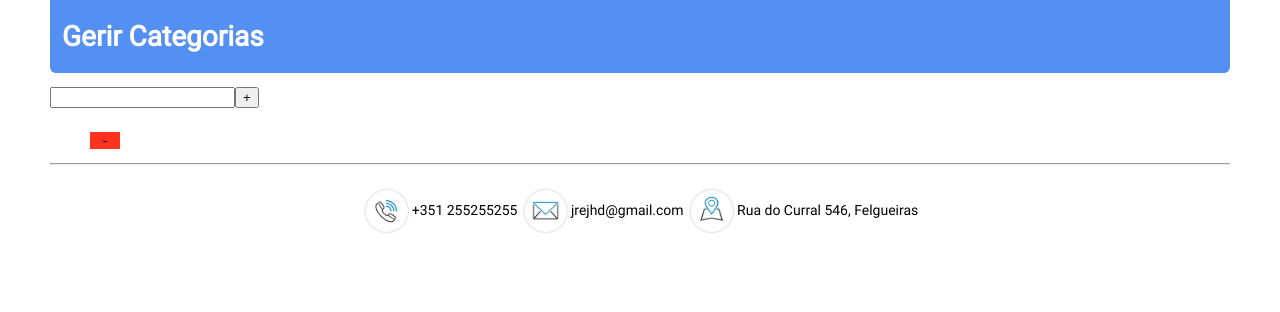
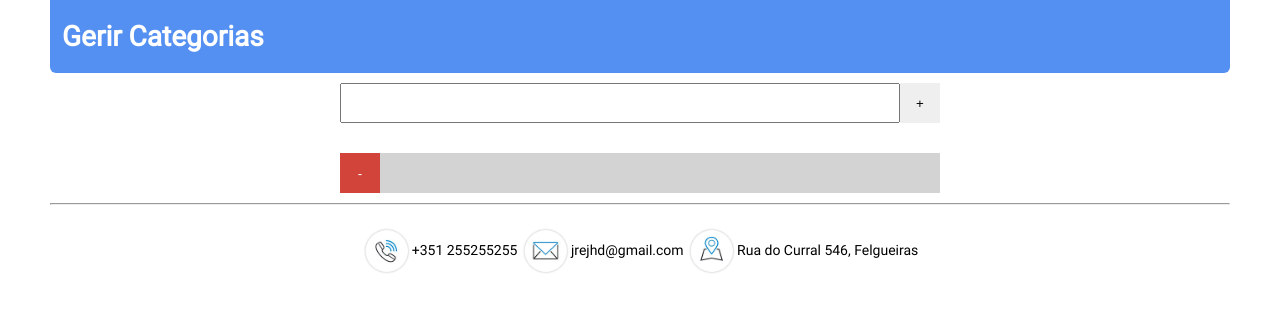
Before and after one commit to joseabernardes/documentos_abc, a PHP site: page /v_admin/manage-categories.php in a window 1280 px wide. Shown: the part 172-484 px from the top of the page. Run offline with PHP 8.4, Linux system fonts and the light colour scheme; tables that the repository leaves empty or names only in its code hold one stand-in row (values such as "Sample post"); data that the repository does not hold is empty.

Commit message:
GERIR CATEGORIAS OK!!

```diff
--- a/scripts/categories.js
+++ b/scripts/categories.js
@@ -1,7 +1,9 @@
 
-
+/*
+ * -------------------------------------- AJAX --------------------------------------
+ */
 function addCategories() {
-    var name = $("#addUser").val();
+    var name = $("#addCategory").val();
     $.post('../Application/Services/manageCategories.php', {name: name, type: 'add'}, function (data) {
         checkadd(data, name);
     }).fail(function () {
@@ -9,35 +11,6 @@ function addCategories() {
     });
 }
 
-function checkadd(data, name) {
-    if (data === 'false') {
-        $("#addUser").val($("#addUser").val());
-    } else {
-        $("#addUser").val('');
-        addCatDOM(data, name);
-
-    }
-}
-
-
-function addCatDOM(data, name) {
-    var button = $("<input></input>");
-    button.addClass("delete").attr("type", "button").attr("value", "-").attr("id", data).click(removeCatDOM);
-    var li = $("<li></li>");
-    li.addClass("cate").text(name);
-    li.prepend(button);
-    $("#ul").append(li);
-}
-
-function checkremove(data, event) {
-    if (data === 'true') {
-        removeCatDOM(event);
-    }
-}
-
-function removeCatDOM(event) {
-    $(event.target).parent().remove();
-}
 
 function removeCategories(event) {
     var id = $(event.target).attr("id");
@@ -47,7 +20,56 @@ function removeCategories(event) {
         }).fail(function () {
             alert("erro");
         });
+    }else{
+         checkremove('false', event);
     }
+}
+
+function checkadd(data, name) {
+    if (data === 'false') {
+        $("#addButton").css("box-shadow", "0px 0px 5px 1px red");
+        $("#addButton").css("color", "red");
+        setTimeout(function () {
+            $("#addButton").css("box-shadow", "none");
+            $("#addButton").css("color", "black");
+
+        }, 300);
+    } else {
+        $("#addCategory").val('');
+        addCatDOM(data, name);
+
+    }
+}
+function checkremove(data, event) {
+    if (data === 'false') {
+        $(event.target).css("box-shadow", "0px 0px 5px 1px red");
+        setTimeout(function () {
+             $(event.target).css("box-shadow", "none");
+
+        }, 300);
+    } else {
+        removeCatDOM(event);
+    }
+}
+
+/*
+ * --------------------------------- DOM ACCESS/CREATE ---------------------------------
+ */
+
+function addCatDOM(data, name) {
+    var button = $("<input></input>");
+    button.addClass("delete").attr("type", "button").attr("value", "-").attr("id", data).click(removeCategories);
+    var li = $("<li></li>");
+    li.addClass("cate").text(name);
+    li.prepend(button);
+    $("ul#manageCat").append(li);
+}
+/*
+ * --------------------------------- Event Handlers ---------------------------------
+ */
+
+function removeCatDOM(event) {
+    $(event.target).parent().remove();
 }
 
 
--- a/styles/style.css
+++ b/styles/style.css
@@ -350,6 +350,7 @@ form#document > div#sharedBox input[type=button]{
     border:none;
     width: 30px;
     cursor: pointer;
+    flex-shrink:0;
 }
 form#document > div#sharedBox input[type=button]:hover{
     opacity: 0.8;
@@ -362,6 +363,7 @@ form#document > div#sharedBox input[type=button]:focus{
 form#document > div#sharedBox input#addUser{
     width: 400px;
     border:none;
+    flex-shrink: 1;
 }
 
 form#document > div#sharedBox input#addUser:focus{
@@ -551,7 +553,7 @@ main#view-doc div#commentsBox div#newComment{
 
 main#view-doc div#commentsBox p{
     display: flex;
-         white-space: pre-line;
+    white-space: pre-line;
 }
 main#view-doc div#commentsBox p textarea{
     width: 600px;
@@ -652,15 +654,55 @@ main#view-doc div#commentsBox p#noComments{
 /*--------------Categorias---------*/
 
 .delete{
-    background-color: rgb(255,50,30);
+    background-color: rgb(210,68,58);
     border:none;
-    width: 30px;
+    height: 40px;
+    width: 40px;
     cursor: pointer;
-    margin: 10px 10px 0px 0px;
+    color: white;
+    margin-right: 5px;
+
+}
+ul#manageCat{
+    padding:0;
+    max-width: 600px;
+    margin: auto;
+}
+
+ul#manageCat li.cate{
+    list-style-type: none;
+    background-color: lightgray;
+    margin-bottom: 10px;
+    height: 40px;
+}
+
+div#searchCategory {
+    margin: auto;
+    margin-bottom: 30px;
+    display: flex;
+    max-width: 600px;
 
 }
 
-.cate{
-    list-style-type: none;
+div#searchCategory > input#addCategory{
+    width: 560px;
+    height: 40px;
+    box-sizing: border-box;
+    margin:0;
+    flex-shrink: 1;
+    font-size: 16px;
 
 }
+
+div#searchCategory > input#addButton{
+    width: 40px;
+    height: 40px;
+    margin:0;
+    border:none;
+    flex-shrink: 0;
+
+}
+
+div#searchCategory > input:focus{
+    outline: none;
+}
--- a/v_admin/manage-categories.php
+++ b/v_admin/manage-categories.php
@@ -19,22 +19,21 @@ and open the template in the editor.
     <body>
         <?php include_once '../partials/_header.php'; ?>
         <h1 id="main-title">Gerir Categorias</h1>
-        <div id="sharedBox">
-            <div id="searchBar">
-                <input type="text" id="addUser"/>
+
+            <div id="searchCategory">
+                <input type="text" id="addCategory"/>
                 <input type="button" id="addButton" value="+">
             </div>
-            <ul id="ul">
+            <ul id="manageCat">
             <?php
             $categMan = new CategoryManager();
             $catArray = $categMan->getAllCategories();
 
             foreach ($catArray as $value) {
                 ?>
-                <li  class="cate"><input class="delete" type="button" value="-" id="<?= $value->getCategoryID() ?>"/><?= $value->getCategoryNAME() ?></li>
+                <li class="cate"><input class="delete" type="button" value="-" id="<?= $value->getCategoryID() ?>"/><?= $value->getCategoryNAME() ?></li>
                 <?php } ?>
             </ul>
-        </div>
 
         <?php include_once '../partials/_footer.php'; ?>
     </body>
```
Also changed, not shown: Application/Services/manageCategories.php (+10 -10 lines), scripts/addComment.js (+0 -9 lines).
